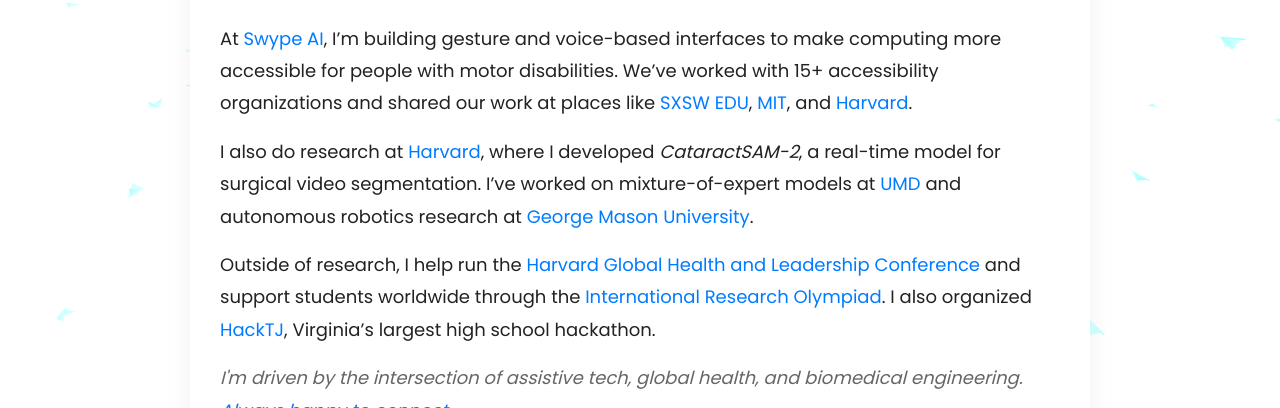
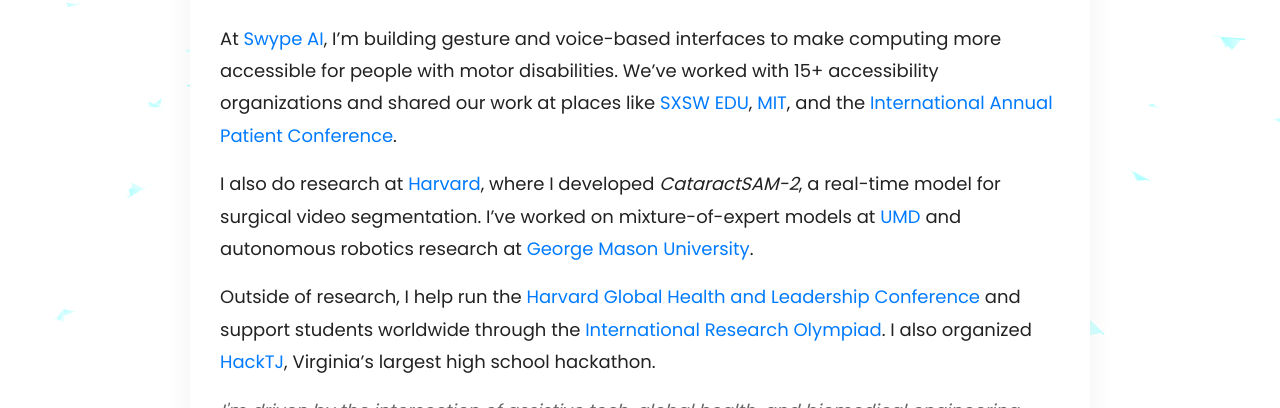
Before and after one commit to DhanvinG/DhanvinG.github.io, a plain HTML site: page index.html in a window 1280 px wide. Shown: the part 392-800 px from the top of the page. Drawn offline with nearby package versions, Linux system fonts and the light colour scheme; animation ran at ten frames a second.

Commit message:
Update text

```diff
--- a/index.html
+++ b/index.html
@@ -133,7 +133,7 @@
     <!-- About -->
     <div class="about">
       <p>
-        At <a href="https://swypeai.tech" target="_blank">Swype AI</a>, I’m building gesture and voice-based interfaces to make computing more accessible for people with motor disabilities. We’ve worked with 15+ accessibility organizations and shared our work at places like <a href="https://www.sxsw.com" target="_blank">SXSW EDU</a>, <a href="https://www.mit.edu" target="_blank">MIT</a>, and <a href="https://www.harvard.edu" target="_blank">Harvard</a>.
+        At <a href="https://swypeai.tech" target="_blank">Swype AI</a>, I’m building gesture and voice-based interfaces to make computing more accessible for people with motor disabilities. We’ve worked with 15+ accessibility organizations and shared our work at places like <a href="https://www.sxsw.com" target="_blank">SXSW EDU</a>, <a href="https://www.mit.edu" target="_blank">MIT</a>, and the <a href="https://www.myositis.org/calendar/events/2024-international-annual-patient-conference/" target="_blank"> International Annual Patient Conference</a>.
       </p>
 
       <p>
```
